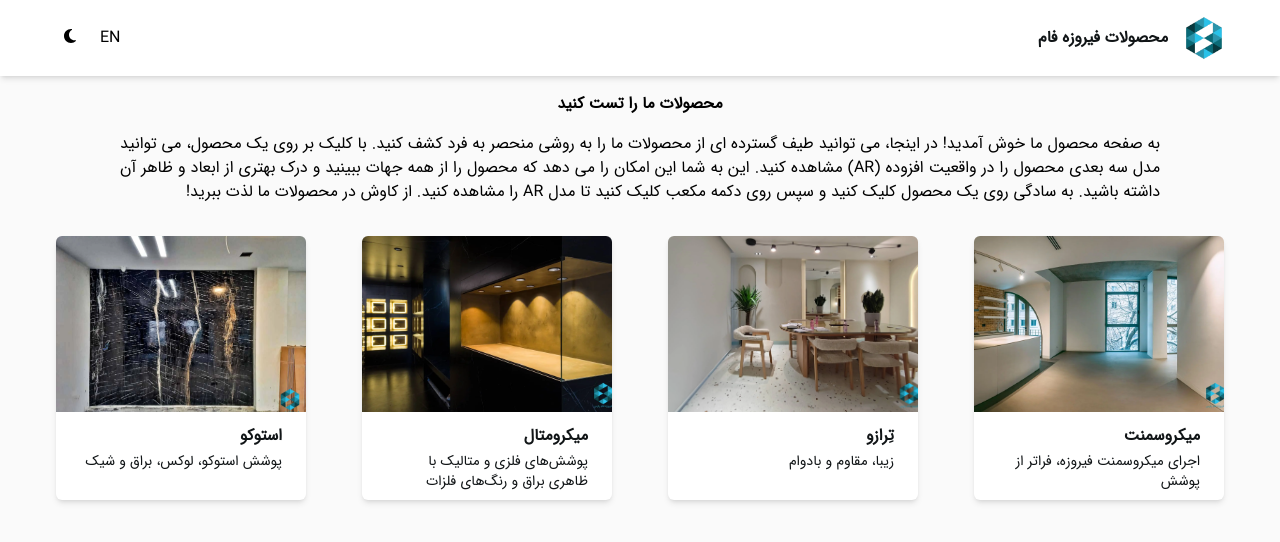
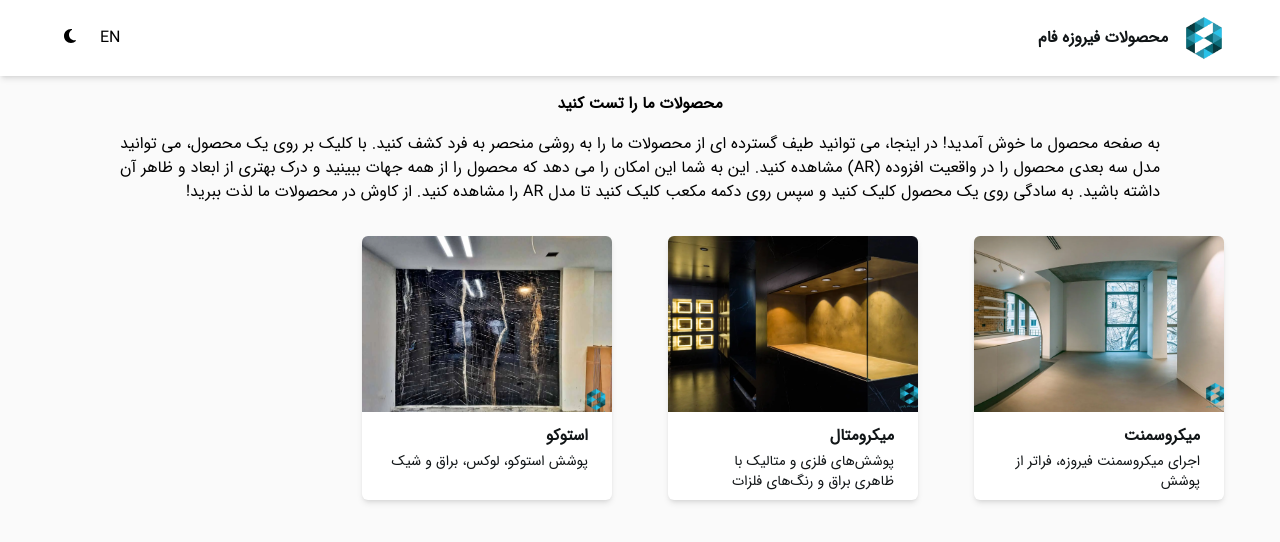
Before and after one commit to mmollaahmadi/Firouze-CO, a Next.js app: page / in a window 1280 px wide. Shown: the top 542 px of the page. Built offline with nearby package versions, Linux system fonts and the light colour scheme.

Commit message:
add finger select feat to model viewer. add new models. modify current model info.

```diff
--- a/src/data/static/data.json
+++ b/src/data/static/data.json
@@ -20,15 +20,16 @@
     {
       "id": 2,
       "category": "میکرومتال",
-      "category_id": 2,
-      "en_name": "IRON MICROMETALL",
-      "fa_name": "IRON MICROMETALL",
+      "category_id": 3,
+      "en_name": "Iron micro metal",
+      "fa_name": "Iron micro metal",
       "features": [
         "قابل اجرا با فلزات",
         "سطح بدون درز",
         "اجرا سریع",
         "دوام بالا",
-        "قابلیت شستشو"
+        "قابلیت شستشو",
+        "متریال میکرومتال آهن"
       ],
       "image": "/models/2/2.jpg",
       "ar_model": "/models/2/2.glb",
@@ -75,11 +76,11 @@
     },
     {
       "id": 6,
-      "category": "صخره ایی",
-      "category_id": 4,
-      "en_name": "ROCK",
-      "fa_name": "ROCK",
-      "features": ["سطح بدون درز", "اجرا سریع", "دوام بالا", "قابلیت شستشو"],
+      "category": "میکروسمنت",
+      "category_id": 1,
+      "en_name": "Rock 8101",
+      "fa_name": "Rock 8101",
+      "features": ["سطح بدون درز", "اجرا سریع", "دوام بالا", "قابلیت شستشو", "متریال صخره"],
       "image": "/models/6/6.jpg",
       "ar_model": "/models/6/6.glb",
       "borders": []
@@ -88,8 +89,8 @@
       "id": 7,
       "category": "میکروسمنت",
       "category_id": 1,
-      "en_name": "PETAL",
-      "fa_name": "PETAL",
+      "en_name": "Petal",
+      "fa_name": "Petal",
       "features": [
         "رنگ دلخواه",
         "سطح بدون درز",
@@ -184,8 +185,8 @@
       "id": 13,
       "category": "میکروسمنت",
       "category_id": 1,
-      "en_name": "ESPINA 2010",
-      "fa_name": "ESPINA 2010",
+      "en_name": "Espina 2002",
+      "fa_name": "Espina 2002",
       "features": [
         "رنگ دلخواه",
         "سطح بدون درز",
@@ -201,8 +202,8 @@
       "id": 14,
       "category": "میکروسمنت",
       "category_id": 1,
-      "en_name": "DECORATIVE 8003",
-      "fa_name": "DECORATIVE 8003",
+      "en_name": "Rabez 8008",
+      "fa_name": "Rabez 8008",
       "features": [
         "رنگ دلخواه",
         "سطح بدون درز",
@@ -252,8 +253,8 @@
       "id": 20,
       "category": "میکروسمنت",
       "category_id": 1,
-      "en_name": "ESPINA 2009",
-      "fa_name": "ESPINA 2009",
+      "en_name": "ESPINA 2030",
+      "fa_name": "ESPINA 2030",
       "features": [
         "رنگ دلخواه",
         "سطح بدون درز",
@@ -269,8 +270,8 @@
       "id": 21,
       "category": "میکروسمنت",
       "category_id": 1,
-      "en_name": "ISLA 2007",
-      "fa_name": "ISLA 2007",
+      "en_name": "Minimal 1007",
+      "fa_name": "Minimal 1007",
       "features": [
         "رنگ دلخواه",
         "سطح بدون درز",
@@ -286,8 +287,8 @@
       "id": 22,
       "category": "میکروسمنت",
       "category_id": 1,
-      "en_name": "ESPINA 2005",
-      "fa_name": "ESPINA 2005",
+      "en_name": "Rabez  8003",
+      "fa_name": "Rabez  8003",
       "features": [
         "رنگ دلخواه",
         "سطح بدون درز",
@@ -301,10 +302,10 @@
     },
     {
       "id": 23,
-      "category": "وینتو",
-      "category_id": 3,
-      "en_name": "VIENTO 6001",
-      "fa_name": "VIENTO 6001",
+      "category": "میکروسمنت",
+      "category_id": 1,
+      "en_name": "Decorative 8001",
+      "fa_name": "Decorative 8001",
       "features": [
         "سطح بدون درز",
         "اجرا سریع",
@@ -319,8 +320,8 @@
       "id": 24,
       "category": "میکروسمنت",
       "category_id": 1,
-      "en_name": "GRAFPHITY 1020",
-      "fa_name": "GRAFPHITY 1020",
+      "en_name": "Typorabez",
+      "fa_name": "Typorabez",
       "features": [
         "رنگ دلخواه",
         "سطح بدون درز",
@@ -334,10 +335,10 @@
     },
     {
       "id": 25,
-      "category": "صخره ایی",
-      "category_id": 4,
-      "en_name": "ROCK FORMATION",
-      "fa_name": "ROCK FORMATION",
+      "category": "میکروسمنت",
+      "category_id": 1,
+      "en_name": "Pupil 8010",
+      "fa_name": "Pupil 8010",
       "features": [
         "سطح بدون درز",
         "اجرا سریع",
@@ -350,10 +351,10 @@
     },
     {
       "id": 26,
-      "category": "میکرومتال",
-      "category_id": 2,
-      "en_name": "IRON MICROMETAL GOLD",
-      "fa_name": "IRON MICROMETAL GOLD",
+      "category": "میکروسمنت",
+      "category_id": 1,
+      "en_name": "Minimal 1011",
+      "fa_name": "Minimal 1011",
       "features": [
         "قابل اجرا با فلزات",
         "سطح بدون درز",
@@ -367,10 +368,10 @@
     },
     {
       "id": 27,
-      "category": "وینتو",
-      "category_id": 3,
-      "en_name": "VIENTO 7003",
-      "fa_name": "VIENTO 7003",
+      "category": "میکروسمنت",
+      "category_id": 1,
+      "en_name": "Minimal 1026",
+      "fa_name": "Minimal 1026",
       "features": [
         "سطح بدون درز",
         "اجرا سریع",
@@ -385,14 +386,15 @@
       "id": 28,
       "category": "میکروسمنت",
       "category_id": 1,
-      "en_name": "RABEZ 6030",
-      "fa_name": "RABEZ 6030",
+      "en_name": "Copper sulfate7002",
+      "fa_name": "Copper sulfate7002",
       "features": [
         "رنگ دلخواه",
         "سطح بدون درز",
         "اجرا سریع",
         "دوام بالا",
-        "قابلیت شستشو"
+        "قابلیت شستشو",
+        "متریال میکروسمنت و سولفات مس"
       ],
       "image": "/models/28/28.jpg",
       "ar_model": "/models/28/28.glb",
@@ -402,14 +404,15 @@
       "id": 29,
       "category": "میکروسمنت",
       "category_id": 1,
-      "en_name": "MINIMAL 2005",
-      "fa_name": "MINIMAL 2005",
+      "en_name": "Iron oxide 9001",
+      "fa_name": "Iron oxide 9001",
       "features": [
         "رنگ دلخواه",
         "سطح بدون درز",
         "اجرا سریع",
         "دوام بالا",
-        "قابلیت شستشو"
+        "قابلیت شستشو",
+        "متریال میکرو سمنت و اکسید آهن"
       ],
       "image": "/models/29/29.jpg",
       "ar_model": "/models/29/29.glb",
@@ -419,8 +422,8 @@
       "id": 30,
       "category": "میکروسمنت",
       "category_id": 1,
-      "en_name": "TWISTING 3035",
-      "fa_name": "TWISTING 3035",
+      "en_name": "Decorative 8018",
+      "fa_name": "Decorative 8018",
       "features": [
         "رنگ دلخواه",
         "سطح بدون درز",
@@ -434,10 +437,10 @@
     },
     {
       "id": 31,
-      "category": "صخره ایی",
-      "category_id": 4,
-      "en_name": "STONE PATH",
-      "fa_name": "STONE PATH",
+      "category": "میکروسمنت",
+      "category_id": 1,
+      "en_name": "Isla 3018",
+      "fa_name": "Isla 3018",
       "features": [
         "سطح بدون درز",
         "اجرا سریع",
@@ -449,28 +452,11 @@
       "borders": []
     },
     {
-      "id": 32,
+      "id": 33,
       "category": "میکروسمنت",
       "category_id": 1,
-      "en_name": "CLASSIC 5010",
-      "fa_name": "CLASSIC 5010",
-      "features": [
-        "رنگ دلخواه",
-        "سطح بدون درز",
-        "اجرا سریع",
-        "دوام بالا",
-        "قابلیت شستشو"
-      ],
-      "image": "/models/32/32.jpg",
-      "ar_model": "/models/32/32.glb",
-      "borders": []
-    },
-    {
-      "id": 33,
-      "category": "وینتو",
-      "category_id": 3,
-      "en_name": "VIENTO 8004",
-      "fa_name": "VIENTO 8004",
+      "en_name": "Abstract 8020",
+      "fa_name": "Abstract 8020",
       "features": [
         "سطح بدون درز",
         "اجرا سریع",
@@ -483,10 +469,10 @@
     },
     {
       "id": 34,
-      "category": "میکرومتال",
-      "category_id": 2,
-      "en_name": "BRONZE MICROMETAL",
-      "fa_name": "BRONZE MICROMETAL",
+      "category": "میکروسمنت",
+      "category_id": 1,
+      "en_name": "Cotton",
+      "fa_name": "Cotton",
       "features": [
         "قابل اجرا با فلزات",
         "سطح بدون درز",
@@ -500,10 +486,10 @@
     },
     {
       "id": 35,
-      "category": "صخره ایی",
-      "category_id": 4,
-      "en_name": "MOUNTAIN RIDGE",
-      "fa_name": "MOUNTAIN RIDGE",
+      "category": "میکروسمنت",
+      "category_id": 1,
+      "en_name": "Isla 3022",
+      "fa_name": "Isla 3022",
       "features": [
         "سطح بدون درز",
         "اجرا سریع",
@@ -518,8 +504,8 @@
       "id": 36,
       "category": "میکروسمنت",
       "category_id": 1,
-      "en_name": "URBAN 4007",
-      "fa_name": "URBAN 4007",
+      "en_name": "Robez 8024",
+      "fa_name": "Robez 8024",
       "features": [
         "رنگ دلخواه",
         "سطح بدون درز",
@@ -533,16 +519,17 @@
     },
     {
       "id": 37,
-      "category": "میکرومتال",
-      "category_id": 2,
-      "en_name": "COPPER MICROMETAL",
-      "fa_name": "COPPER MICROMETAL",
+      "category": "میکروسمنت",
+      "category_id": 1,
+      "en_name": "Copper sulfate 7004",
+      "fa_name": "Copper sulfate 7004",
       "features": [
         "قابل اجرا با فلزات",
         "سطح بدون درز",
         "اجرا سریع",
         "دوام بالا",
-        "قابلیت شستشو"
+        "قابلیت شستشو",
+        "متریال سولفات  مس"
       ],
       "image": "/models/37/37.jpg",
       "ar_model": "/models/37/37.glb",
@@ -550,10 +537,10 @@
     },
     {
       "id": 38,
-      "category": "وینتو",
-      "category_id": 3,
-      "en_name": "VIENTO 9002",
-      "fa_name": "VIENTO 9002",
+      "category": "میکروسمنت",
+      "category_id": 1,
+      "en_name": "Exposed bronze",
+      "fa_name": "Exposed bronze",
       "features": [
         "سطح بدون درز",
         "اجرا سریع",
@@ -566,15 +553,16 @@
     },
     {
       "id": 39,
-      "category": "صخره ایی",
-      "category_id": 4,
-      "en_name": "ROCK EDGE",
-      "fa_name": "ROCK EDGE",
+      "category": "میکروسمنت",
+      "category_id": 1,
+      "en_name": "Viento 5027",
+      "fa_name": "Viento 5027",
       "features": [
         "سطح بدون درز",
         "اجرا سریع",
         "دوام بالا",
-        "قابلیت شستشو"
+        "قابلیت شستشو",
+        "متریال وینتو"
       ],
       "image": "/models/39/39.jpg",
       "ar_model": "/models/39/39.glb",
@@ -584,8 +572,8 @@
       "id": 40,
       "category": "میکروسمنت",
       "category_id": 1,
-      "en_name": "MODERN 3050",
-      "fa_name": "MODERN 3050",
+      "en_name": "Isla 3027",
+      "fa_name": "Isla 3027",
       "features": [
         "رنگ دلخواه",
         "سطح بدون درز",
@@ -601,8 +589,8 @@
       "id": 41,
       "category": "میکروسمنت",
       "category_id": 1,
-      "en_name": "MODERN 3060",
-      "fa_name": "MODERN 3060",
+      "en_name": "Espina 2003",
+      "fa_name": "Espina 2003",
       "features": [
         "رنگ دلخواه",
         "سطح بدون درز",
@@ -616,10 +604,10 @@
     },
     {
       "id": 42,
-      "category": "وینتو",
-      "category_id": 3,
-      "en_name": "VIENTO 9010",
-      "fa_name": "VIENTO 9010",
+      "category": "میکروسمنت",
+      "category_id": 1,
+      "en_name": "Abstract 8028",
+      "fa_name": "Abstract 8028",
       "features": [
         "سطح بدون درز",
         "اجرا سریع",
@@ -632,10 +620,10 @@
     },
     {
       "id": 43,
-      "category": "میکرومتال",
-      "category_id": 2,
-      "en_name": "SILVER MICROMETAL",
-      "fa_name": "SILVER MICROMETAL",
+      "category": "میکروسمنت",
+      "category_id": 1,
+      "en_name": "Decorative 8029",
+      "fa_name": "Decorative 8029",
       "features": [
         "قابل اجرا با فلزات",
         "سطح بدون درز",
@@ -649,10 +637,10 @@
     },
     {
       "id": 44,
-      "category": "صخره ایی",
-      "category_id": 4,
-      "en_name": "STONEWALL",
-      "fa_name": "STONEWALL",
+      "category": "میکروسمنت",
+      "category_id": 1,
+      "en_name": "Calligraphy",
+      "fa_name": "Calligraphy",
       "features": [
         "سطح بدون درز",
         "اجرا سریع",
@@ -667,8 +655,8 @@
       "id": 45,
       "category": "میکروسمنت",
       "category_id": 1,
-      "en_name": "URBAN 5008",
-      "fa_name": "URBAN 5008",
+      "en_name": "Khatashi 31",
+      "fa_name": "Khatashi 31",
       "features": [
         "رنگ دلخواه",
         "سطح بدون درز",
@@ -682,10 +670,10 @@
     },
     {
       "id": 46,
-      "category": "وینتو",
-      "category_id": 3,
-      "en_name": "VIENTO 8015",
-      "fa_name": "VIENTO 8015",
+      "category": "میکروسمنت",
+      "category_id": 1,
+      "en_name": "City view",
+      "fa_name": "City view",
       "features": [
         "سطح بدون درز",
         "اجرا سریع",
@@ -698,16 +686,17 @@
     },
     {
       "id": 47,
-      "category": "میکرومتال",
-      "category_id": 2,
-      "en_name": "GOLD MICROMETAL",
-      "fa_name": "GOLD MICROMETAL",
+      "category": "میکروسمنت",
+      "category_id": 1,
+      "en_name": "Fior 8032",
+      "fa_name": "Fior 8032",
       "features": [
         "قابل اجرا با فلزات",
         "سطح بدون درز",
         "اجرا سریع",
         "دوام بالا",
-        "قابلیت شستشو"
+        "قابلیت شستشو",
+        "متریال میکروسمنت رنگی"
       ],
       "image": "/models/47/47.jpg",
       "ar_model": "/models/47/47.glb",
@@ -715,10 +704,10 @@
     },
     {
       "id": 48,
-      "category": "صخره ایی",
-      "category_id": 4,
-      "en_name": "STONE EDGE",
-      "fa_name": "STONE EDGE",
+      "category": "میکروسمنت",
+      "category_id": 1,
+      "en_name": "Wooden concrete 8101",
+      "fa_name": "Wooden concrete 8101",
       "features": [
         "سطح بدون درز",
         "اجرا سریع",
@@ -733,8 +722,8 @@
       "id": 49,
       "category": "میکروسمنت",
       "category_id": 1,
-      "en_name": "CLASSIC 6010",
-      "fa_name": "CLASSIC 6010",
+      "en_name": "Decorative 8033",
+      "fa_name": "Decorative 8033",
       "features": [
         "رنگ دلخواه",
         "سطح بدون درز",
@@ -748,10 +737,10 @@
     },
     {
       "id": 50,
-      "category": "وینتو",
-      "category_id": 3,
-      "en_name": "VIENTO 8020",
-      "fa_name": "VIENTO 8020",
+      "category": "میکروسمنت",
+      "category_id": 1,
+      "en_name": "Ronic 4033",
+      "fa_name": "Ronic 4033",
       "features": [
         "سطح بدون درز",
         "اجرا سریع",
@@ -764,10 +753,10 @@
     },
     {
       "id": 51,
-      "category": "میکرومتال",
-      "category_id": 2,
-      "en_name": "BRONZE MICROMETAL",
-      "fa_name": "BRONZE MICROMETAL",
+      "category": "میکروسمنت",
+      "category_id": 1,
+      "en_name": "Concrete 8021",
+      "fa_name": "Concrete 8021",
       "features": [
         "قابل اجرا با فلزات",
         "سطح بدون درز",
@@ -781,10 +770,10 @@
     },
     {
       "id": 52,
-      "category": "صخره ایی",
-      "category_id": 4,
-      "en_name": "STONE RIDGE",
-      "fa_name": "STONE RIDGE",
+      "category": "میکروسمنت",
+      "category_id": 1,
+      "en_name": "Minimal 1023",
+      "fa_name": "Minimal 1023",
       "features": [
         "سطح بدون درز",
         "اجرا سریع",
@@ -799,8 +788,8 @@
       "id": 53,
       "category": "میکروسمنت",
       "category_id": 1,
-      "en_name": "INDUSTRIAL 7020",
-      "fa_name": "INDUSTRIAL 7020",
+      "en_name": "Jungle",
+      "fa_name": "Jungle",
       "features": [
         "رنگ دلخواه",
         "سطح بدون درز",
@@ -810,6 +799,272 @@
       ],
       "image": "/models/53/53.jpg",
       "ar_model": "/models/53/53.glb",
+      "borders": []
+    },
+    {
+      "id": 86,
+      "category": "میکروسمنت",
+      "category_id": 1,
+      "en_name": "Minimal 1003",
+      "fa_name": "Minimal 1003",
+      "features": [],
+      "image": "/models/86/86.jpg",
+      "ar_model": "/models/86/86.glb",
+      "borders": []
+    },
+    {
+      "id": 54,
+      "category": "صخره ایی",
+      "category_id": 4,
+      "en_name": "Stucco 24",
+      "fa_name": "Stucco 24",
+      "features": ["متریال استوکو"
+      ],
+      "image": "/models/54/54.jpg",
+      "ar_model": "/models/54/54.glb",
+      "borders": []
+    },
+    {
+      "id": 76,
+      "category": "صخره ایی",
+      "category_id": 4,
+      "en_name": "Stucco 06",
+      "fa_name": "Stucco 06",
+      "features": ["متریال استوکو"],
+      "image": "/models/76/76.jpg",
+      "ar_model": "/models/76/76.glb",
+      "borders": []
+    },
+    {
+      "id": 63,
+      "category": "میکروسمنت",
+      "category_id": 1,
+      "en_name": "Rock",
+      "fa_name": "Rock",
+      "features": ["متریال راک"],
+      "image": "/models/63/63.jpg",
+      "ar_model": "/models/63/63.glb",
+      "borders": []
+    },
+    {
+      "id": 62,
+      "category": "میکروسمنت",
+      "category_id": 1,
+      "en_name": "Native 11",
+      "fa_name": "Native 11",
+      "features": [],
+      "image": "/models/62/62.jpg",
+      "ar_model": "/models/62/62.glb",
+      "borders": []
+    },
+    {
+      "id": 81,
+      "category": "میکروسمنت",
+      "category_id": 1,
+      "en_name": "Minimal 1030",
+      "fa_name": "Minimal 1030",
+      "features": [],
+      "image": "/models/81/81.jpg",
+      "ar_model": "/models/81/81.glb",
+      "borders": []
+    },
+    {
+      "id": 84,
+      "category": "میکروسمنت",
+      "category_id": 1,
+      "en_name": "Minimal 1026",
+      "fa_name": "Minimal 1026",
+      "features": [],
+      "image": "/models/84/84.jpg",
+      "ar_model": "/models/84/84.glb",
+      "borders": []
+    },
+    {
+      "id": 79,
+      "category": "میکروسمنت",
+      "category_id": 1,
+      "en_name": "Minimal 1016",
+      "fa_name": "Minimal 1016",
+      "features": [],
+      "image": "/models/79/79.jpg",
+      "ar_model": "/models/79/79.glb",
+      "borders": []
+    },
+    {
+      "id": 70,
+      "category": "میکرومتال",
+      "category_id": 3,
+      "en_name": "Micrometal brass 34",
+      "fa_name": "Micrometal brass 34",
+      "features": ["متریال میکرومتال برنج"
+      ],
+      "image": "/models/70/70.jpg",
+      "ar_model": "/models/70/70.glb",
+      "borders": []
+    },
+    {
+      "id": 64,
+      "category": "میکروسمنت",
+      "category_id": 1,
+      "en_name": "Leather 21",
+      "fa_name": "Leather 21",
+      "features": [],
+      "image": "/models/64/64.jpg",
+      "ar_model": "/models/64/64.glb",
+      "borders": []
+    },
+    {
+      "id": 78,
+      "category": "میکروسمنت",
+      "category_id": 1,
+      "en_name": "Isla 3010",
+      "fa_name": "Isla 3010",
+      "features": [],
+      "image": "/models/78/78.jpg",
+      "ar_model": "/models/78/78.glb",
+      "borders": []
+    },
+    {
+      "id": 82,
+      "category": "میکروسمنت",
+      "category_id": 1,
+      "en_name": "Isla 3001",
+      "fa_name": "Isla 3001",
+      "features": [],
+      "image": "/models/82/82.jpg",
+      "ar_model": "/models/82/82.glb",
+      "borders": []
+    },
+    {
+      "id": 69,
+      "category": "میکروسمنت",
+      "category_id": 1,
+      "en_name": "Espina 2019",
+      "fa_name": "Espina 2019",
+      "features": [],
+      "image": "/models/69/69.jpg",
+      "ar_model": "/models/69/69.glb",
+      "borders": []
+    },
+    {
+      "id": 65,
+      "category": "میکروسمنت",
+      "category_id": 1,
+      "en_name": "Isla 3029",
+      "fa_name": "Isla 3029",
+      "features": [],
+      "image": "/models/65/65.jpg",
+      "ar_model": "/models/65/65.glb",
+      "borders": []
+    },
+    {
+      "id": 77,
+      "category": "میکروسمنت",
+      "category_id": 1,
+      "en_name": "Decton 29",
+      "fa_name": "Decton 29",
+      "features": [],
+      "image": "/models/77/77.jpg",
+      "ar_model": "/models/77/77.glb",
+      "borders": []
+    },
+    {
+      "id": 75,
+      "category": "میکروسمنت",
+      "category_id": 1,
+      "en_name": "Decton 04",
+      "fa_name": "Decton 04",
+      "features": [],
+      "image": "/models/75/75.jpg",
+      "ar_model": "/models/75/75.glb",
+      "borders": []
+    },
+    {
+      "id": 83,
+      "category": "میکروسمنت",
+      "category_id": 1,
+      "en_name": "Decorative 8019",
+      "fa_name": "Decorative 8019",
+      "features": [],
+      "image": "/models/83/83.jpg",
+      "ar_model": "/models/83/83.glb",
+      "borders": []
+    },
+    {
+      "id": 56,
+      "category": "میکروسمنت",
+      "category_id": 1,
+      "en_name": "Decorative 8022",
+      "fa_name": "Decorative 8022",
+      "features": [],
+      "image": "/models/56/56.jpg",
+      "ar_model": "/models/56/56.glb",
+      "borders": []
+    },
+    {
+      "id": 66,
+      "category": "میکروسمنت",
+      "category_id": 1,
+      "en_name": "Decorative 8013",
+      "fa_name": "Decorative 8013",
+      "features": ["متریال میکروسمنت و رزین متال"],
+      "image": "/models/66/66.jpg",
+      "ar_model": "/models/66/66.glb",
+      "borders": []
+    },
+    {
+      "id": 73,
+      "category": "میکروسمنت",
+      "category_id": 1,
+      "en_name": "Decorative 8007",
+      "fa_name": "Decorative 8007",
+      "features": ["متریال میکروسمنت رنگی"],
+      "image": "/models/73/73.jpg",
+      "ar_model": "/models/73/73.glb",
+      "borders": []
+    },
+    {
+      "id": 59,
+      "category": "میکروسمنت",
+      "category_id": 1,
+      "en_name": "Decorative 8020",
+      "fa_name": "Decorative 8020",
+      "features": [],
+      "image": "/models/59/59.jpg",
+      "ar_model": "/models/59/59.glb",
+      "borders": []
+    },
+    {
+      "id": 72,
+      "category": "میکروسمنت",
+      "category_id": 1,
+      "en_name": "Decorative 8008",
+      "fa_name": "Decorative 8008",
+      "features": [],
+      "image": "/models/72/72.jpg",
+      "ar_model": "/models/72/72.glb",
+      "borders": []
+    },
+    {
+      "id": 68,
+      "category": "میکروسمنت",
+      "category_id": 1,
+      "en_name": "Concrete 8021",
+      "fa_name": "Concrete 8021",
+      "features": [],
+      "image": "/models/68/68.jpg",
+      "ar_model": "/models/68/68.glb",
+      "borders": []
+    },
+    {
+      "id": 58,
+      "category": "میکرومتال",
+      "category_id": 3,
+      "en_name": "Copper micro metal 7004",
+      "fa_name": "Copper micro metal 7004",
+      "features": [],
+      "image": "/models/58/58.jpg",
+      "ar_model": "/models/58/58.glb",
       "borders": []
     }
   ],
```
Also changed, not shown: src/components/screen/Detail/Detail.jsx (+10 -11 lines).
